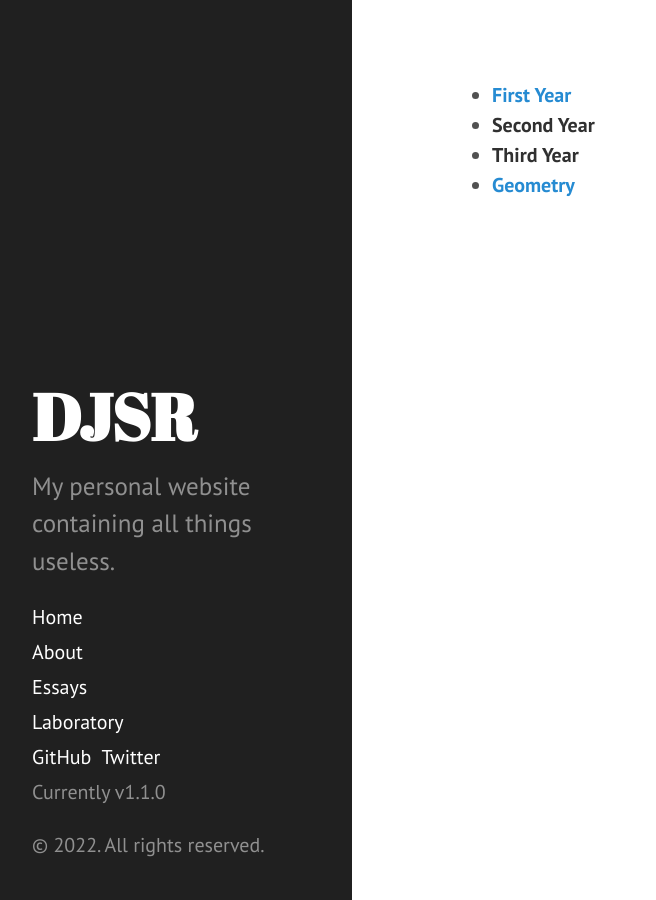
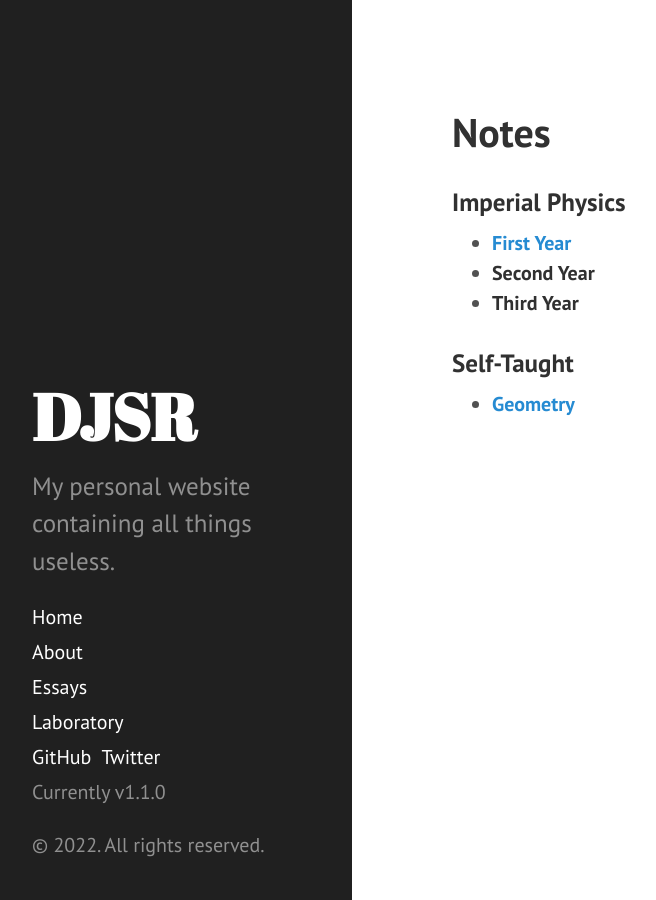
Before and after one commit to dansomrob/dansomrob.github.io, a Jekyll site: the page built from notes/index.md, in a window 1280 px wide. Shown: the whole page, without its empty margins (8-664 px from the left). Built offline with Jekyll 4.4.1, drawn with Linux system fonts in a browser that asks for light colours.

Commit message:
Update index.md

```diff
--- a/notes/index.md
+++ b/notes/index.md
@@ -2,7 +2,15 @@
 layout: default
 title: Revision Notes
 ---
+
+# Notes
+
+### Imperial Physics
+
 - [**First Year**]({{ site.url }}/notes/Y1)
 - **Second Year**
 - **Third Year**
+
+### Self-Taught
+
 - [**Geometry**]({{ site.url}}/notes/Geometric_Algebra)
```
